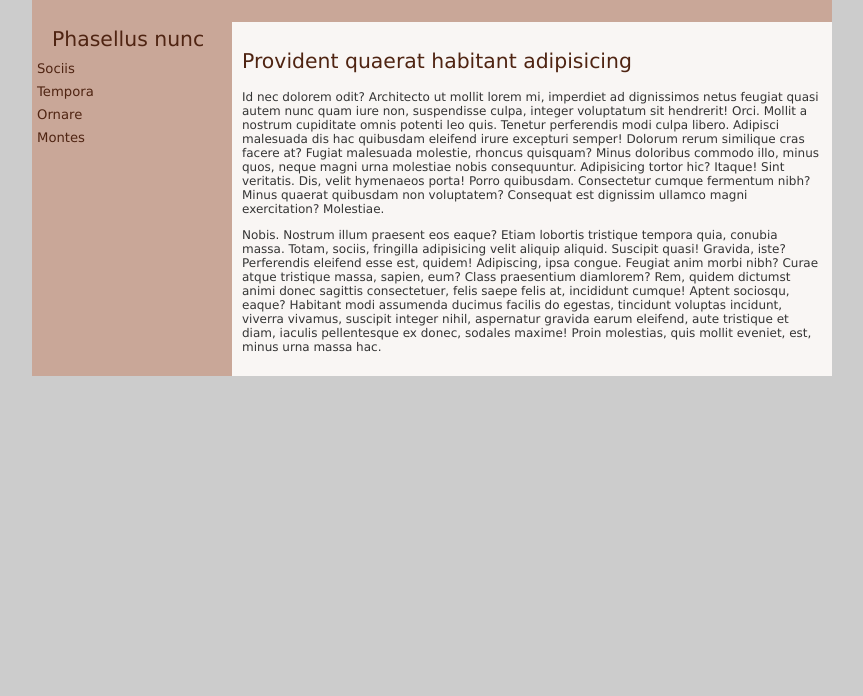
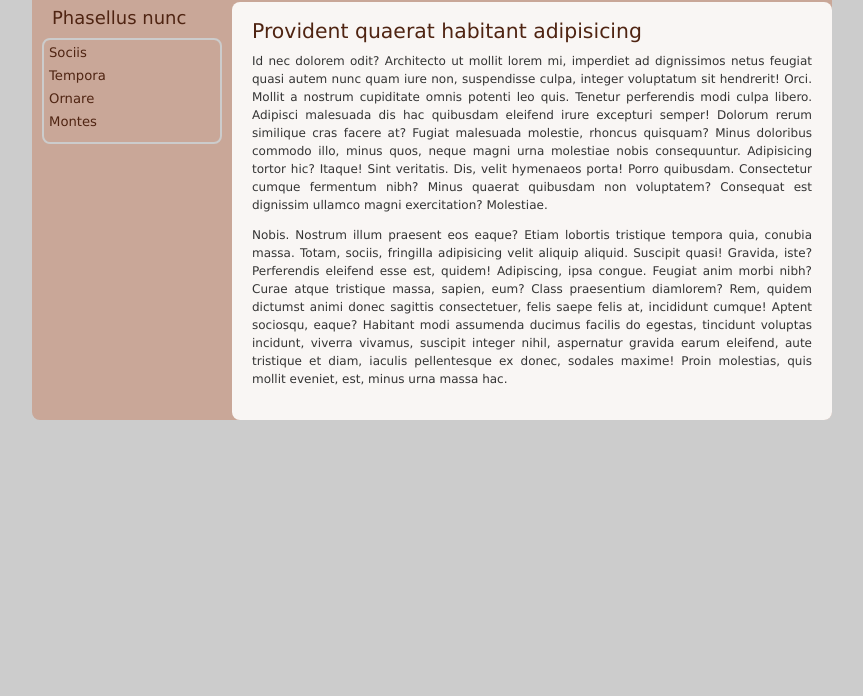
Before and after one commit to holyman2k/web-design, a plain HTML site: page index.html in a window 1280 px wide. Shown: the part 104-800 px from the top of the page, without its empty margins (208-1071 px from the left). Drawn offline with Linux system fonts and the light colour scheme.

Commit message:
added rounded corner to wrapper, and content added appropriate margin to header to allow rounded corner added content text line height added context text justify removed context heading top top margin and justed bottom margin

```diff
--- a/style/base.css
+++ b/style/base.css
@@ -18,15 +18,17 @@ html {
     padding: 0px;
     width: 800px;
     background-color: #C9A798;
+	-moz-border-radius: 8px;
+	border-radius: 8px;
   }
   #header {
     padding: 0;
-    margin: 0;
-    height: 110px;
+    margin: 10px;
+    height: 80px;
     background-color: #C9A798;
   }
   #header > h1 {
-    padding-top: 45px;
+    padding-top: 35px;
     font-size: 2em;
     font-weight: bold;
     text-align: center;
@@ -39,13 +41,16 @@ html {
   }
   #sideBar > h2 {
     margin: 5px 5px 5px 20px;
-    font-size: 1.7em;
+    font-size: 1.5em;
     font-weight: normal;
     color: #4F2412;
   }
   #sideBar > ul {
-    margin:  0;
-    padding: 5px 5px 5px 5px;
+	margin: 10px;
+    padding:  5px;
+    border: solid 2px #cccccc;
+	-moz-border-radius: 8px;
+	border-radius: 8px;
   }
   #sideBar > ul > li {
     list-style: none;
@@ -60,12 +65,21 @@ html {
     text-decoration: underline;
   }
   #content {
-    margin-left: 200px;
-    padding: 10px;
+    margin: 0 0 0 200px;
+    padding: 20px;
     background-color: #F9F6F4;
+	line-height: 18px;
+	text-align:justify;
+	text-justify:inter-word;
+	-moz-border-radius: 8px;
+	border-radius: 8px;
+	/*-moz-bottom-right-border-radius: 10px;
+	border-bottom-right-radius: 10px;*/
   }
   #content > h2{
-    font-size: 1.7em;
+    margin-top: 0px;
+	margin-bottom: 7px;
+	font-size: 1.7em;
     font-weight: normal;
     color:#4F2412;
   }
```
